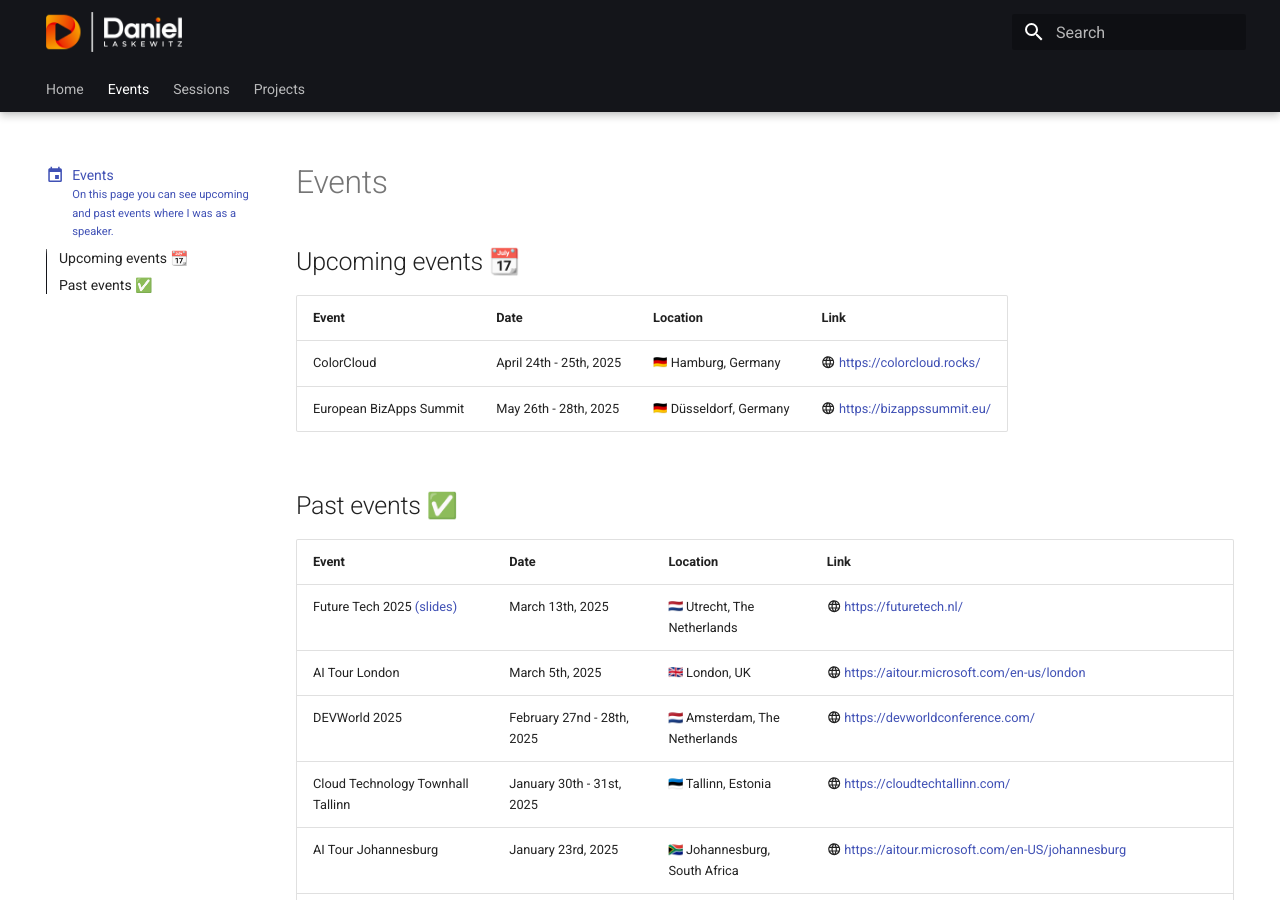
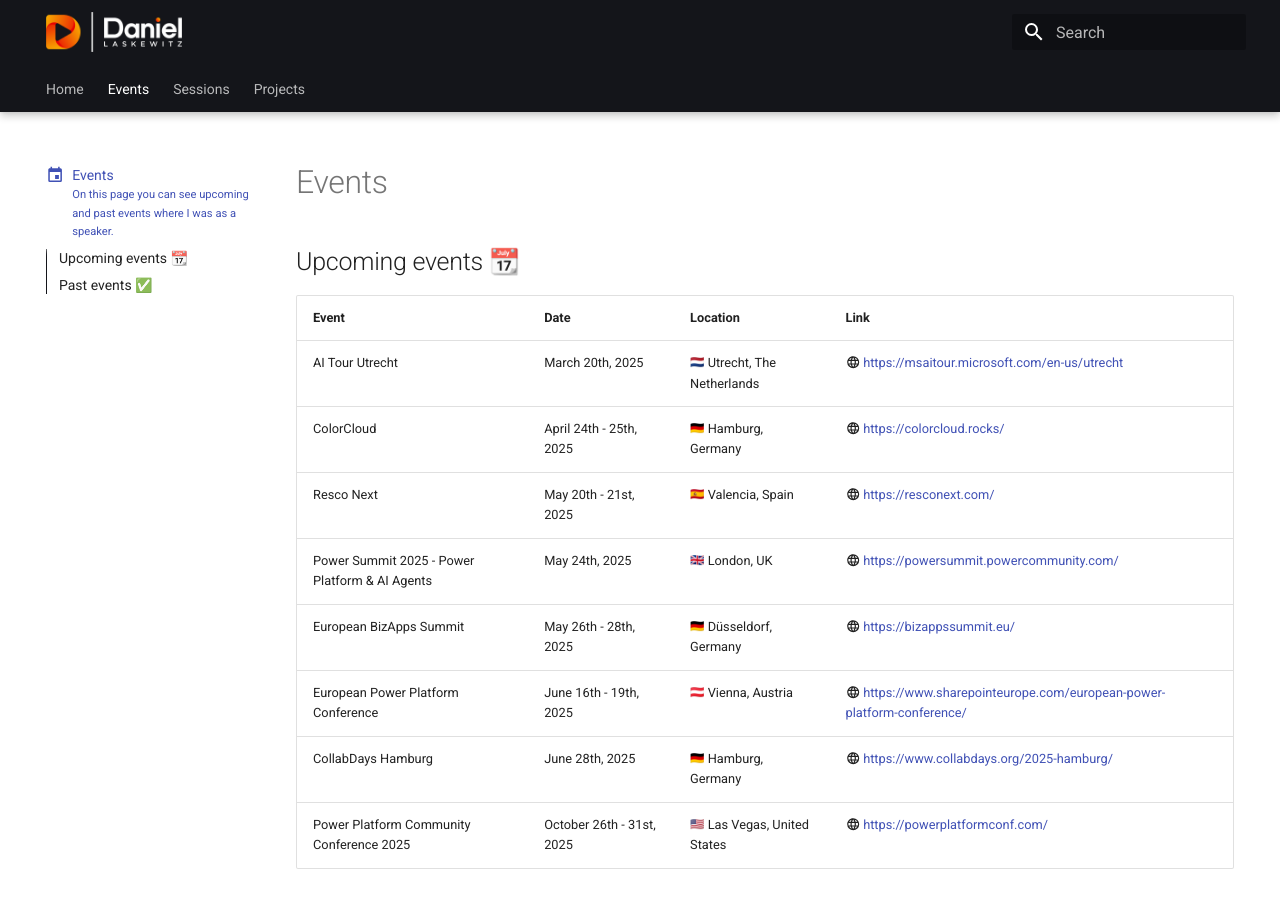
Before and after one commit to Laskewitz/laskewitz.github.io, an MkDocs documentation site: the page built from docs/events.md, in a window 1280 px wide and 900 px high. Built offline with MkDocs 1.6.1 and Material for MkDocs 9.7.7, drawn with Linux system fonts in a browser that asks for light colours; emoji names are drawn with the system emoji font.

Commit message:
Updated events

```diff
--- a/docs/events.md
+++ b/docs/events.md
@@ -15,8 +15,14 @@
 
 | Event | Date | Location | Link |
 | ----------- | ------------------------------------ | ------------------------------------ | ------------------------------------ |
+| AI Tour Utrecht | March 20th, 2025 | :nl: Utrecht, The Netherlands | :material-web: [https://msaitour.microsoft.com/en-us/utrecht](https://msaitour.microsoft.com/en-us/utrecht) |
 | ColorCloud | April 24th - 25th, 2025 | :de: Hamburg, Germany | :material-web: [https://colorcloud.rocks/](https://colorcloud.rocks/) |
+| Resco Next | May 20th - 21st, 2025 | :es: Valencia, Spain | :material-web: [https://resconext.com/](https://resconext.com/) |
+| Power Summit 2025 - Power Platform & AI Agents | May 24th, 2025 | :gb: London, UK | :material-web: [https://powersummit.powercommunity.com/](https://powersummit.powercommunity.com/) |
 | European BizApps Summit | May 26th - 28th, 2025 | :de: Düsseldorf, Germany | :material-web: [https://bizappssummit.eu/](https://bizappssummit.eu/) |
+| European Power Platform Conference | June 16th - 19th, 2025 | :at: Vienna, Austria | :material-web: [https://www.sharepointeurope.com/european-power-platform-conference/](https://www.sharepointeurope.com/european-power-platform-conference/) |
+| CollabDays Hamburg | June 28th, 2025 | :de: Hamburg, Germany | :material-web: [https://www.collabdays.org/2025-hamburg/](https://www.collabdays.org/2025-hamburg/) |
+| Power Platform Community Conference 2025 | October 26th - 31st, 2025 | :us: Las Vegas, United States | :material-web: [https://powerplatformconf.com/](https://powerplatformconf.com/) |
 <!-- | Name | Date | :nl: | :material-web: [website](website) | -->
 
 ## Past events ✅
```
